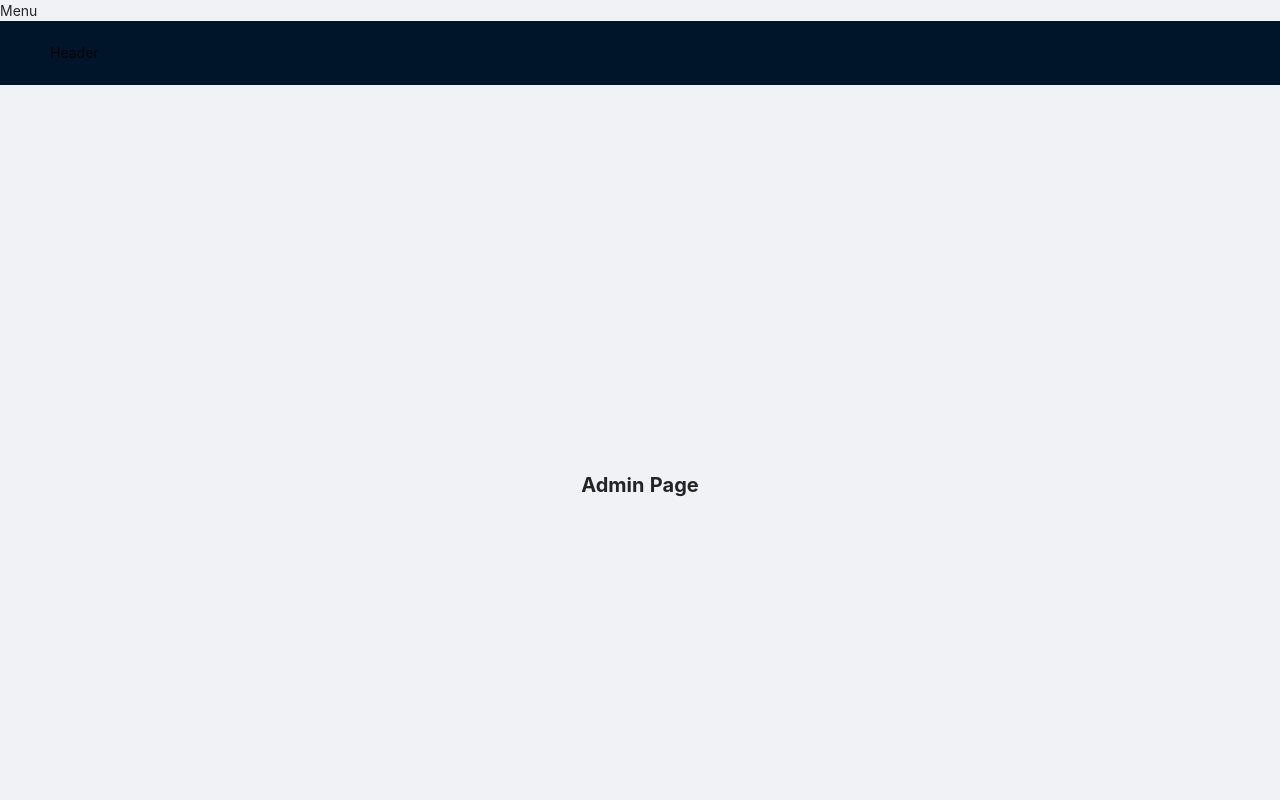
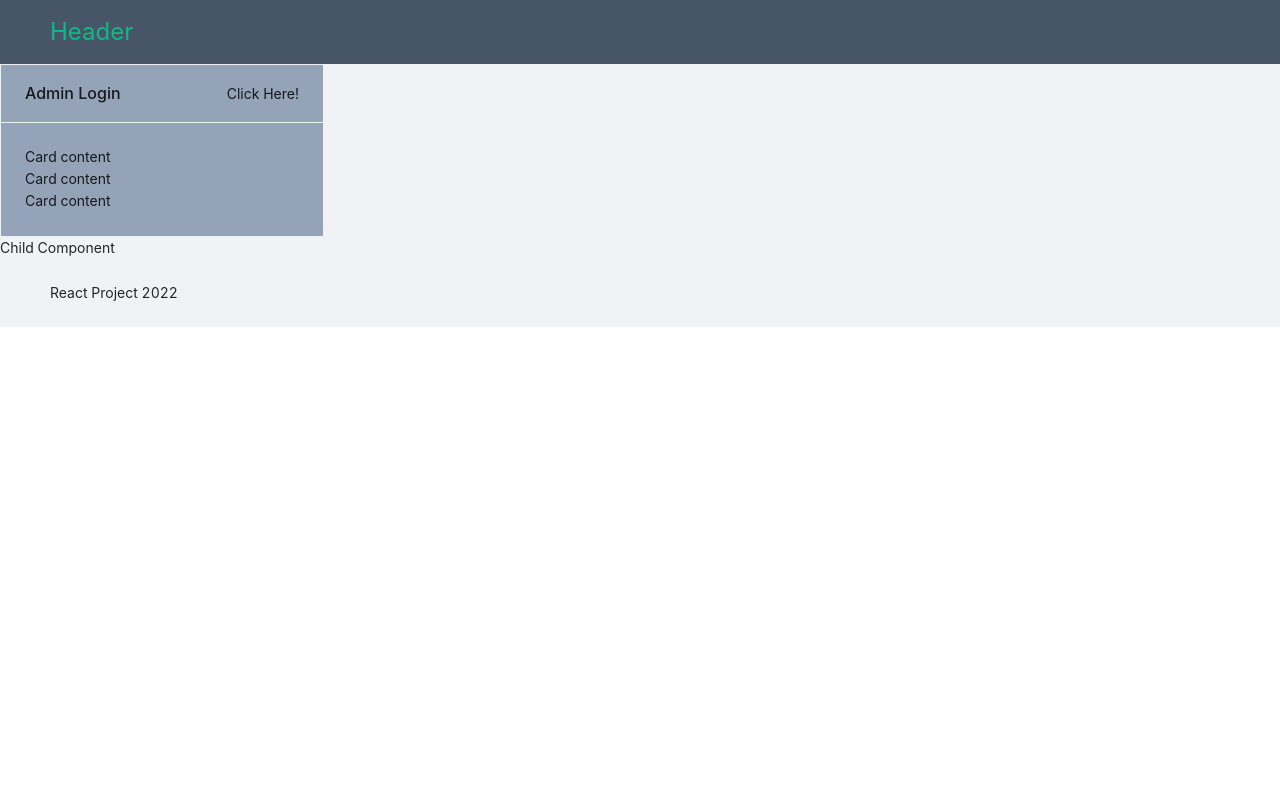
Before and after one commit to JhonF424/Express-React-App, a React (Create React App) app in the folder proy_cliente/: page /admin in a window 1280 px wide. Shown: the top 800 px of the page. Built offline with nearby package versions, Linux system fonts and the light colour scheme.

Commit message:
Implementación de Cards con Antd para navegar entre rutas

```diff
--- a/proy_cliente/src/config/routes.js
+++ b/proy_cliente/src/config/routes.js
@@ -2,8 +2,9 @@ import LayoutAdmin from "../layouts/LayoutAdmin";
 import LayoutBasic from "../layouts/LayoutBasic";
 import AdminHome from "../pages/admin";
 import AdminSignIn from "../pages/admin/SignIn";
-import NotFound from "../layouts/NotFound";
+import NotFound from "../pages/NotFound";
 import Home from "../pages/Home.js";
+import Contact from "../pages/Contact"
 const adminRoutes = [
     {
         path: "/admin",
@@ -21,7 +22,8 @@ const adminRoutes = [
 const routeNotFound = [
     {
         path: "*",
-        layout: NotFound
+        layout: LayoutBasic,
+        component: NotFound
     }
 ]
 
@@ -30,6 +32,11 @@ const clientRoutes = [
         path: "/",
         layout: Home,
         component: LayoutBasic,
+    },
+    {
+        path: '/contacts',
+        layout: LayoutBasic,
+        component: Contact
     }
 ]
 
--- a/proy_cliente/src/layouts/LayoutAdmin.js
+++ b/proy_cliente/src/layouts/LayoutAdmin.js
@@ -5,11 +5,8 @@ export default function LayoutAdmin(props) {
     const { Header, Content, Footer } = Layout;
     return (
         <Layout>
-            <h2>
-                Menu
-            </h2>
             <Layout>
-                <Header>
+                <Header className="bg-slate-600 text-emerald-500 text-2xl py-4">
                     Header
                 </Header>
                 <Content>
--- a/proy_cliente/src/layouts/LayoutBasic.js
+++ b/proy_cliente/src/layouts/LayoutBasic.js
@@ -0,0 +1,21 @@
+import React from "react";
+import { Layout } from "antd";
+export default function LayoutBasic(props) {
+    const { children } = props;
+    const { Header, Content, Footer } = Layout;
+    return (
+        <Layout>
+            <Layout>
+                <Header className="bg-cyan-800 text-yellow-500 text-2xl py-4">
+                    Header
+                </Header>
+                <Content>
+                    {children}
+                </Content>
+                <Footer>
+                    React Project 2022
+                </Footer>
+            </Layout>
+        </Layout>
+    );
+}
--- a/proy_cliente/src/pages/Home.js
+++ b/proy_cliente/src/pages/Home.js
@@ -1,11 +1,25 @@
 import React from "react";
-
+import { Card, Row, Col } from "antd";
 export default function SignIn() {
     return (
-        <div className="grid place-items-center h-screen font-bold text-xl">
-            <h2>
+        <div className="">
+            <h2 className="font-bold text-2xl flex items-center justify-center my-10">
                 Home page
             </h2>
+            <div className="">
+                <Row gutter={[16, 16]}>
+                    <Card title="Contacts" extra={<a href="/contacts">Click Here!</a>} className="mx-2 w-40 ant-col-6 bg-slate-400">
+                        <p>Card content</p>
+                        <p>Card content</p>
+                        <p>Card content</p>
+                    </Card>
+                    <Card title="Admin Page" extra={<a href="/admin">Click Here!</a>} className="mx-2 w-40 ant-col-6 bg-slate-400">
+                        <p>Card content</p>
+                        <p>Card content</p>
+                        <p>Card content</p>
+                    </Card>
+                </Row>
+            </div>
         </div>
     )
 }
--- a/proy_cliente/src/pages/admin/Admin.js
+++ b/proy_cliente/src/pages/admin/Admin.js
@@ -1,11 +1,16 @@
 import React from "react";
 
-export default function Admin(){
+import { Card, Row, Col } from "antd";
+export default function Admin() {
     return (
         <div>
-            <h2 className="grid place-items-center h-screen font-bold text-xl">
-                Admin Page
-            </h2>
+            <Row gutter={[16, 16]}>
+                <Card title="Admin Login" extra={<a href="/admin/login">Click Here!</a>} className="mx-2 w-40 ant-col-6 bg-slate-400">
+                    <p>Card content</p>
+                    <p>Card content</p>
+                    <p>Card content</p>
+                </Card>
+            </Row>
         </div>
     )
 }
```
Also changed, not shown: proy_cliente/src/pages/NotFound.js (renamed from proy_cliente/src/layouts/NotFound.js).
